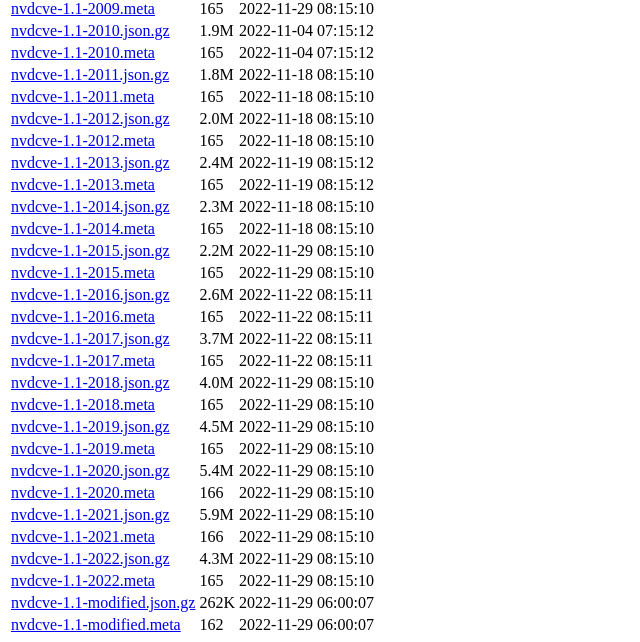
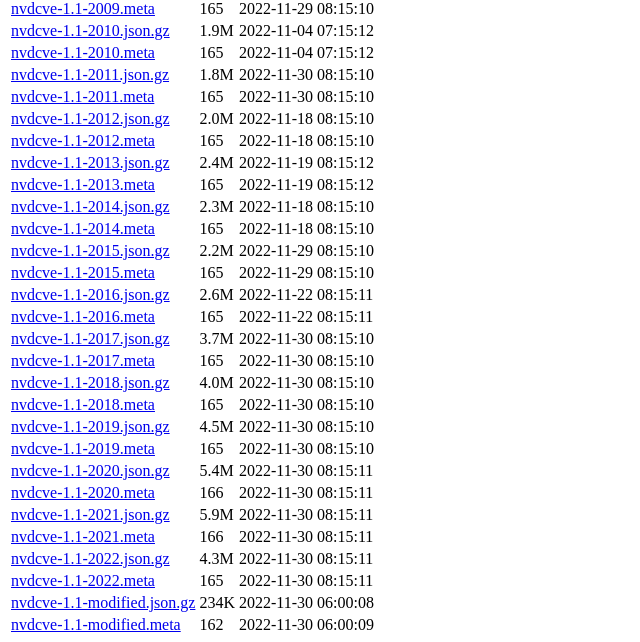
Before and after one commit to beny23/nvd-nist-mirror, a plain HTML site: page feeds/json/cve/1.1/index.html in a window 1280 px wide. Shown: the part 341-983 px from the top of the page, 0-640 px from the left. Drawn offline with Linux system fonts and the light colour scheme.

Commit message:
deploy: ef597cdd05ce031c7dac9162fe0c5dd3ab7326f3

```diff
--- a/feeds/json/cve/1.1/index.html
+++ b/feeds/json/cve/1.1/index.html
@@ -17,8 +17,8 @@
 <tr><td> <a href="nvdcve-1.1-2009.meta">nvdcve-1.1-2009.meta</a></td> <td>165</td> <td> 2022-11-29 08:15:10 </td></tr>
 <tr><td> <a href="nvdcve-1.1-2010.json.gz">nvdcve-1.1-2010.json.gz</a></td> <td>1.9M</td> <td> 2022-11-04 07:15:12 </td></tr>
 <tr><td> <a href="nvdcve-1.1-2010.meta">nvdcve-1.1-2010.meta</a></td> <td>165</td> <td> 2022-11-04 07:15:12 </td></tr>
-<tr><td> <a href="nvdcve-1.1-2011.json.gz">nvdcve-1.1-2011.json.gz</a></td> <td>1.8M</td> <td> 2022-11-18 08:15:10 </td></tr>
-<tr><td> <a href="nvdcve-1.1-2011.meta">nvdcve-1.1-2011.meta</a></td> <td>165</td> <td> 2022-11-18 08:15:10 </td></tr>
+<tr><td> <a href="nvdcve-1.1-2011.json.gz">nvdcve-1.1-2011.json.gz</a></td> <td>1.8M</td> <td> 2022-11-30 08:15:10 </td></tr>
+<tr><td> <a href="nvdcve-1.1-2011.meta">nvdcve-1.1-2011.meta</a></td> <td>165</td> <td> 2022-11-30 08:15:10 </td></tr>
 <tr><td> <a href="nvdcve-1.1-2012.json.gz">nvdcve-1.1-2012.json.gz</a></td> <td>2.0M</td> <td> 2022-11-18 08:15:10 </td></tr>
 <tr><td> <a href="nvdcve-1.1-2012.meta">nvdcve-1.1-2012.meta</a></td> <td>165</td> <td> 2022-11-18 08:15:10 </td></tr>
 <tr><td> <a href="nvdcve-1.1-2013.json.gz">nvdcve-1.1-2013.json.gz</a></td> <td>2.4M</td> <td> 2022-11-19 08:15:12 </td></tr>
@@ -29,18 +29,18 @@
 <tr><td> <a href="nvdcve-1.1-2015.meta">nvdcve-1.1-2015.meta</a></td> <td>165</td> <td> 2022-11-29 08:15:10 </td></tr>
 <tr><td> <a href="nvdcve-1.1-2016.json.gz">nvdcve-1.1-2016.json.gz</a></td> <td>2.6M</td> <td> 2022-11-22 08:15:11 </td></tr>
 <tr><td> <a href="nvdcve-1.1-2016.meta">nvdcve-1.1-2016.meta</a></td> <td>165</td> <td> 2022-11-22 08:15:11 </td></tr>
-<tr><td> <a href="nvdcve-1.1-2017.json.gz">nvdcve-1.1-2017.json.gz</a></td> <td>3.7M</td> <td> 2022-11-22 08:15:11 </td></tr>
-<tr><td> <a href="nvdcve-1.1-2017.meta">nvdcve-1.1-2017.meta</a></td> <td>165</td> <td> 2022-11-22 08:15:11 </td></tr>
-<tr><td> <a href="nvdcve-1.1-2018.json.gz">nvdcve-1.1-2018.json.gz</a></td> <td>4.0M</td> <td> 2022-11-29 08:15:10 </td></tr>
-<tr><td> <a href="nvdcve-1.1-2018.meta">nvdcve-1.1-2018.meta</a></td> <td>165</td> <td> 2022-11-29 08:15:10 </td></tr>
-<tr><td> <a href="nvdcve-1.1-2019.json.gz">nvdcve-1.1-2019.json.gz</a></td> <td>4.5M</td> <td> 2022-11-29 08:15:10 </td></tr>
-<tr><td> <a href="nvdcve-1.1-2019.meta">nvdcve-1.1-2019.meta</a></td> <td>165</td> <td> 2022-11-29 08:15:10 </td></tr>
-<tr><td> <a href="nvdcve-1.1-2020.json.gz">nvdcve-1.1-2020.json.gz</a></td> <td>5.4M</td> <td> 2022-11-29 08:15:10 </td></tr>
-<tr><td> <a href="nvdcve-1.1-2020.meta">nvdcve-1.1-2020.meta</a></td> <td>166</td> <td> 2022-11-29 08:15:10 </td></tr>
-<tr><td> <a href="nvdcve-1.1-2021.json.gz">nvdcve-1.1-2021.json.gz</a></td> <td>5.9M</td> <td> 2022-11-29 08:15:10 </td></tr>
-<tr><td> <a href="nvdcve-1.1-2021.meta">nvdcve-1.1-2021.meta</a></td> <td>166</td> <td> 2022-11-29 08:15:10 </td></tr>
-<tr><td> <a href="nvdcve-1.1-2022.json.gz">nvdcve-1.1-2022.json.gz</a></td> <td>4.3M</td> <td> 2022-11-29 08:15:10 </td></tr>
-<tr><td> <a href="nvdcve-1.1-2022.meta">nvdcve-1.1-2022.meta</a></td> <td>165</td> <td> 2022-11-29 08:15:10 </td></tr>
-<tr><td> <a href="nvdcve-1.1-modified.json.gz">nvdcve-1.1-modified.json.gz</a></td> <td>262K</td> <td> 2022-11-29 06:00:07 </td></tr>
-<tr><td> <a href="nvdcve-1.1-modified.meta">nvdcve-1.1-modified.meta</a></td> <td>162</td> <td> 2022-11-29 06:00:07 </td></tr>
+<tr><td> <a href="nvdcve-1.1-2017.json.gz">nvdcve-1.1-2017.json.gz</a></td> <td>3.7M</td> <td> 2022-11-30 08:15:10 </td></tr>
+<tr><td> <a href="nvdcve-1.1-2017.meta">nvdcve-1.1-2017.meta</a></td> <td>165</td> <td> 2022-11-30 08:15:10 </td></tr>
+<tr><td> <a href="nvdcve-1.1-2018.json.gz">nvdcve-1.1-2018.json.gz</a></td> <td>4.0M</td> <td> 2022-11-30 08:15:10 </td></tr>
+<tr><td> <a href="nvdcve-1.1-2018.meta">nvdcve-1.1-2018.meta</a></td> <td>165</td> <td> 2022-11-30 08:15:10 </td></tr>
+<tr><td> <a href="nvdcve-1.1-2019.json.gz">nvdcve-1.1-2019.json.gz</a></td> <td>4.5M</td> <td> 2022-11-30 08:15:10 </td></tr>
+<tr><td> <a href="nvdcve-1.1-2019.meta">nvdcve-1.1-2019.meta</a></td> <td>165</td> <td> 2022-11-30 08:15:10 </td></tr>
+<tr><td> <a href="nvdcve-1.1-2020.json.gz">nvdcve-1.1-2020.json.gz</a></td> <td>5.4M</td> <td> 2022-11-30 08:15:11 </td></tr>
+<tr><td> <a href="nvdcve-1.1-2020.meta">nvdcve-1.1-2020.meta</a></td> <td>166</td> <td> 2022-11-30 08:15:11 </td></tr>
+<tr><td> <a href="nvdcve-1.1-2021.json.gz">nvdcve-1.1-2021.json.gz</a></td> <td>5.9M</td> <td> 2022-11-30 08:15:11 </td></tr>
+<tr><td> <a href="nvdcve-1.1-2021.meta">nvdcve-1.1-2021.meta</a></td> <td>166</td> <td> 2022-11-30 08:15:11 </td></tr>
+<tr><td> <a href="nvdcve-1.1-2022.json.gz">nvdcve-1.1-2022.json.gz</a></td> <td>4.3M</td> <td> 2022-11-30 08:15:11 </td></tr>
+<tr><td> <a href="nvdcve-1.1-2022.meta">nvdcve-1.1-2022.meta</a></td> <td>165</td> <td> 2022-11-30 08:15:11 </td></tr>
+<tr><td> <a href="nvdcve-1.1-modified.json.gz">nvdcve-1.1-modified.json.gz</a></td> <td>234K</td> <td> 2022-11-30 06:00:08 </td></tr>
+<tr><td> <a href="nvdcve-1.1-modified.meta">nvdcve-1.1-modified.meta</a></td> <td>162</td> <td> 2022-11-30 06:00:09 </td></tr>
 </table></body></html>
```
Also changed, not shown: feeds/index.html (+1 -1 lines), feeds/json/cve/index.html (+1 -1 lines), feeds/json/index.html (+1 -1 lines), index.html (+1 -1 lines), 12 other files.
